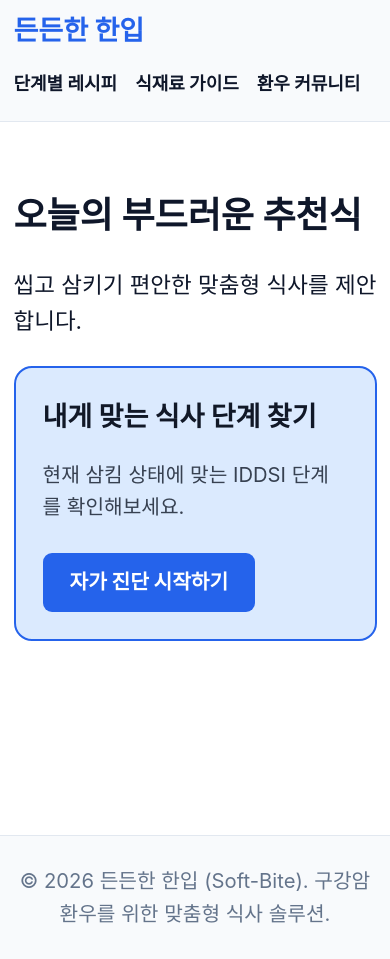
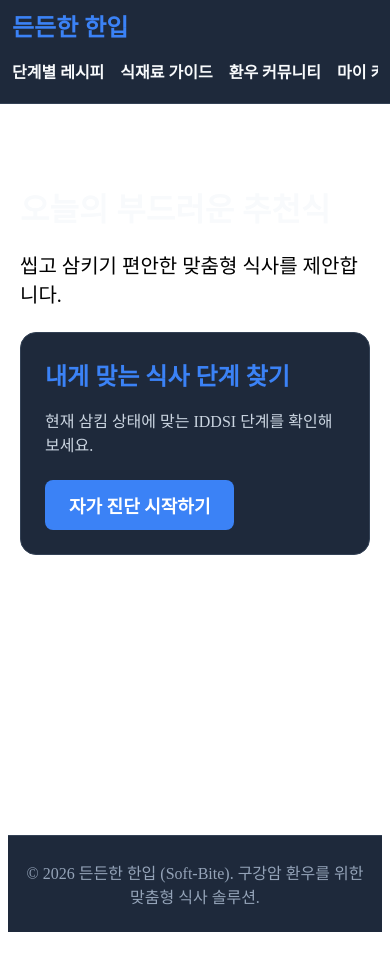
Before and after one commit to saigonkim/soft-bite-com, a Next.js app: page / in a window 390 px wide. Built offline with nearby package versions, Linux system fonts and the light colour scheme.

Commit message:
Force dark mode by removing light mode media query

```diff
--- a/src/app/globals.css
+++ b/src/app/globals.css
@@ -52,24 +52,9 @@
   --radius-full: 9999px;
 }
 
-@media (prefers-color-scheme: light) {
-  :root {
-    --color-background: #FFFFFF;
-    --color-surface: #F8FAFC;
-    --color-surface-hover: #F1F5F9;
+  --color-border: #334155;
 
-    --color-text-primary: #0F172A;
-    --color-text-secondary: #334155;
-    --color-text-muted: #64748B;
-
-    --color-border: #E2E8F0;
-
-    --color-primary: #2563EB;
-    --color-secondary: #059669;
-    --color-accent: #DC2626;
-    --color-primary-light: #DBEAFE;
-  }
-}
+  /* Typography - Silver Friendly */
 
 html,
 body {
--- a/src/app/page.tsx
+++ b/src/app/page.tsx
@@ -9,15 +9,15 @@ export default function Home() {
       </p>
 
       <div style={{
-        backgroundColor: "var(--color-primary-light)",
-        color: "#111827", /* 강제로 어두운 색상 지정 */
+        backgroundColor: "var(--color-surface)",
+        color: "var(--color-text-primary)",
         padding: "var(--spacing-6)",
         borderRadius: "var(--radius-lg)",
         marginBottom: "var(--spacing-8)",
-        border: "2px solid var(--color-primary)"
+        border: "1px solid var(--color-border)"
       }}>
-        <h2 style={{ color: "#111827" }}>내게 맞는 식사 단계 찾기</h2>
-        <p style={{ color: "#374151" }}>현재 삼킴 상태에 맞는 IDDSI 단계를 확인해보세요.</p>
+        <h2 style={{ color: "var(--color-primary)" }}>내게 맞는 식사 단계 찾기</h2>
+        <p style={{ color: "var(--color-text-secondary)" }}>현재 삼킴 상태에 맞는 IDDSI 단계를 확인해보세요.</p>
         <Link href="/diagnosis" style={{
           display: "inline-block",
           backgroundColor: "var(--color-primary)",
```
